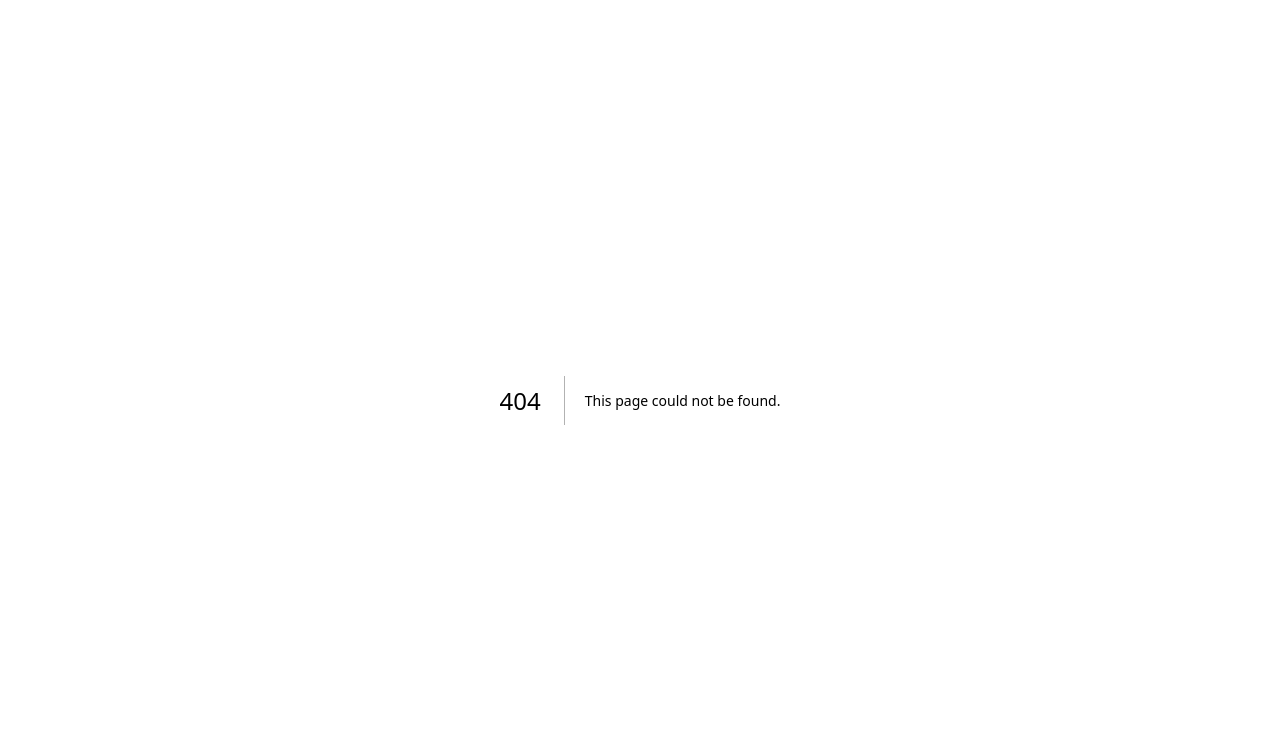
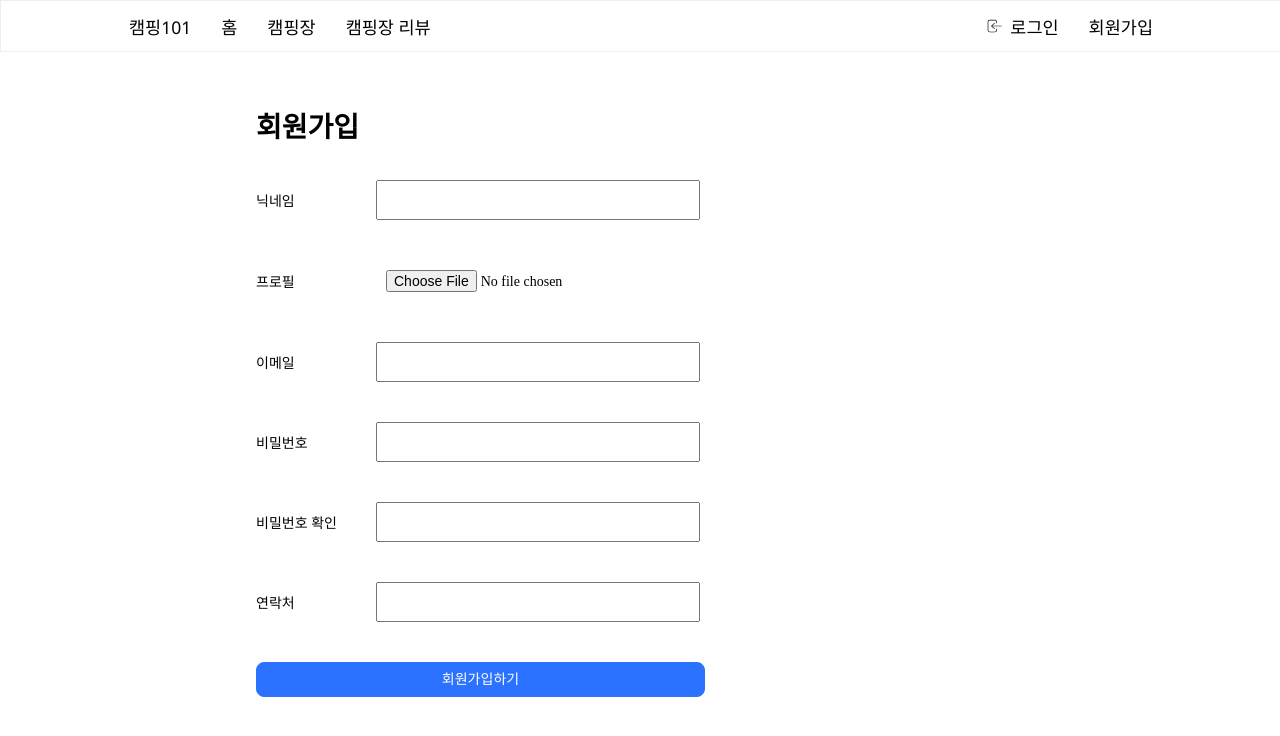
Before and after one commit to gn753/camping101_refector, a Next.js app: page /join in a window 1280 px wide. Before the commit this address had no page. Shown: the top 736 px of the page. Built offline with nearby package versions, Linux system fonts and the light colour scheme.

Commit message:
회원가입 기능 및Form 유효성검사 처리

```diff
--- /dev/null
+++ b/components/Join/ErrorMessage.tsx
@@ -0,0 +1,14 @@
+import styled from "@emotion/styled";
+
+export default function ErrorMessage({ errors }: any) {
+  return (
+    <TextColor>
+      <span>{errors && errors.message}</span>
+    </TextColor>
+  );
+}
+const TextColor = styled.div`
+  span {
+    color: red;
+  }
+`;
--- /dev/null
+++ b/components/Join/Form.tsx
@@ -0,0 +1,130 @@
+import styled from "@emotion/styled";
+import postJoin from "@libs/api/auth/postJoin";
+import { useRouter } from "next/router";
+import { useState } from "react";
+import { useForm } from "react-hook-form";
+import Button from "@components/common/Button/StyledButton";
+import ErrorMessage from "./ErrorMessage";
+import FormInputValidation from "./FormInputValidation";
+import { IsUseJoinForm } from "./FormType";
+
+export default function Form() {
+  const [isLoading, setIsLoading] = useState(false);
+  const { register, handleSubmit, formState } = useForm<IsUseJoinForm>({
+    mode: "onSubmit",
+    defaultValues: {
+      memberType: "CUSTOMER",
+      signUpType: "EMAIL",
+      nickname: "",
+      email: "",
+      password: "",
+      passwordConfirm: "",
+      phone: "",
+      file: [],
+    },
+  });
+  const { errors } = formState;
+  const router = useRouter();
+  const createUserJoin = async (data: IsUseJoinForm) => {
+    const formData = new FormData();
+    if (isLoading) return;
+    setIsLoading(true);
+    formData.append("memberType", data.memberType);
+    formData.append("signUpType", data.signUpType);
+    formData.append("nickname", data.nickname);
+    formData.append("email", data.email);
+    formData.append("password", data.password);
+    formData.append("phoneNumber", data.phone);
+    formData.append("profileImage", data.file[0]);
+
+    await postJoin(formData)
+      .then(() => {
+        setTimeout(() => setIsLoading(false), 3000);
+        router.replace("/");
+      })
+      .catch((error) => {
+        setTimeout(() => setIsLoading(false), 3000);
+        const text = error.message;
+        alert(text);
+      });
+  };
+
+  return (
+    <FormWrapper onSubmit={handleSubmit(createUserJoin)}>
+      <FormInputValidation
+        title="닉네임"
+        errorMessage={<ErrorMessage errors={errors.nickname} />}
+        type="text"
+        register={{
+          ...register("nickname", {
+            required: "필수 응답 항목입니다.",
+          }),
+        }}
+      />
+      <FormInputValidation
+        title="프로필"
+        errorMessage={<ErrorMessage errors={errors.nickname} />}
+        type="file"
+        register={{
+          ...register("file", {
+            required: "필수 응답 항목입니다.",
+          }),
+        }}
+      />
+      <FormInputValidation
+        title="이메일"
+        type="email"
+        register={{
+          ...register("email", {
+            required: "필수 응답 항목입니다.",
+          }),
+        }}
+        errorMessage={<ErrorMessage errors={errors.file} />}
+      />
+      <FormInputValidation
+        title="비밀번호"
+        type="password"
+        register={{
+          ...register("password", {
+            required: "필수 응답 항목입니다.",
+          }),
+        }}
+        errorMessage={<ErrorMessage errors={errors.password} />}
+      />
+      <FormInputValidation
+        title="비밀번호 확인"
+        type="password"
+        register={{
+          ...register("passwordConfirm", {
+            required: "필수 응답 항목입니다.",
+          }),
+        }}
+        errorMessage={<ErrorMessage errors={errors.passwordConfirm} />}
+      />
+      <FormInputValidation
+        title="연락처"
+        type="number"
+        register={{
+          ...register("phone", {
+            required: "필수 응답 항목입니다.",
+          }),
+        }}
+        errorMessage={<ErrorMessage errors={errors.phone} />}
+      />
+      <CustomButton primary>
+        <span>{isLoading ? "가입처리중...." : "회원가입하기"}</span>
+      </CustomButton>
+    </FormWrapper>
+  );
+}
+
+const FormWrapper = styled.form`
+  display: flex;
+  flex-direction: column;
+  gap: 20px;
+`;
+
+const CustomButton = styled(Button)`
+  display: block;
+  width: 449px;
+`;
--- /dev/null
+++ b/components/Join/FormInputValidation.tsx
@@ -0,0 +1,34 @@
+import styled from "@emotion/styled";
+
+export default function FormInputValidation({
+  title,
+  type,
+  register,
+  errorMessage,
+}: any) {
+  return (
+    <>
+      <FormInputTextFiled>
+        <Label>{title}</Label>
+        <Input type={type} {...register} />
+      </FormInputTextFiled>
+      {errorMessage}
+    </>
+  );
+}
+
+const FormInputTextFiled = styled.div`
+  display: flex;
+  align-items: center;
+  gap: 20px;
+  width: 100%;
+`;
+
+const Input = styled.input`
+  width: 300px;
+  padding: 10px 10px;
+`;
+
+const Label = styled.label`
+  width: 100px;
+`;
--- /dev/null
+++ b/components/Join/FormType.ts
@@ -0,0 +1,5 @@
+import { IsPostJoinProps } from "@libs/api/auth/postJoinType";
+
+export interface IsUseJoinForm extends IsPostJoinProps {
+  passwordConfirm: string;
+}
--- /dev/null
+++ b/components/Join/Join.tsx
@@ -0,0 +1,23 @@
+import styled from "@emotion/styled";
+import Form from "./Form";
+import JoinTitleSection from "./JoinTitleSection";
+
+export default function Join() {
+  return (
+    <Container>
+      <Wrapper>
+        <JoinTitleSection title="회원가입" />
+        <Form />
+      </Wrapper>
+    </Container>
+  );
+}
+
+const Container = styled.div`
+  width: 768px;
+  margin: auto;
+`;
+
+const Wrapper = styled.div`
+  width: auto;
+`;
--- /dev/null
+++ b/components/Join/JoinTitleSection.tsx
@@ -0,0 +1,21 @@
+import styled from "@emotion/styled";
+
+interface Props {
+  title: string;
+}
+
+export default function JoinTitleSection({ title }: Props) {
+  return (
+    <TitleWrapper>
+      <h2 className="h2">{title}</h2>
+    </TitleWrapper>
+  );
+}
+
+const TitleWrapper = styled.div`
+  position: relative;
+  display: flex;
+  justify-content: space-between;
+  align-items: center;
+  margin: 3.75rem 0 2.5rem;
+`;
--- /dev/null
+++ b/libs/api/auth/postJoin.ts
@@ -0,0 +1,14 @@
+import axiosInstance from "@libs/api/axiosInstance";
+
+const postJoin = async (formData: FormData) => {
+  const url = "/api/signup/mail";
+
+  const response = await axiosInstance.post(url, formData, {
+    headers: {
+      "Content-Type": "multipart/form-data",
+    },
+  });
+  return response;
+};
+
+export default postJoin;
--- /dev/null
+++ b/pages/join/index.tsx
@@ -0,0 +1,16 @@
+import Head from "next/head";
+import Join from "@components/Join/Join";
+import Layout from "@components/common/Layout/Layout";
+
+export default function JoinPage() {
+  return (
+    <>
+      <Head>
+        <title>캠핑 101 페이지</title>
+      </Head>
+      <Layout>
+        <Join />
+      </Layout>
+    </>
+  );
+}
```
Also changed, not shown: libs/api/auth/postJoinType.ts (added, +9 -0 lines).
